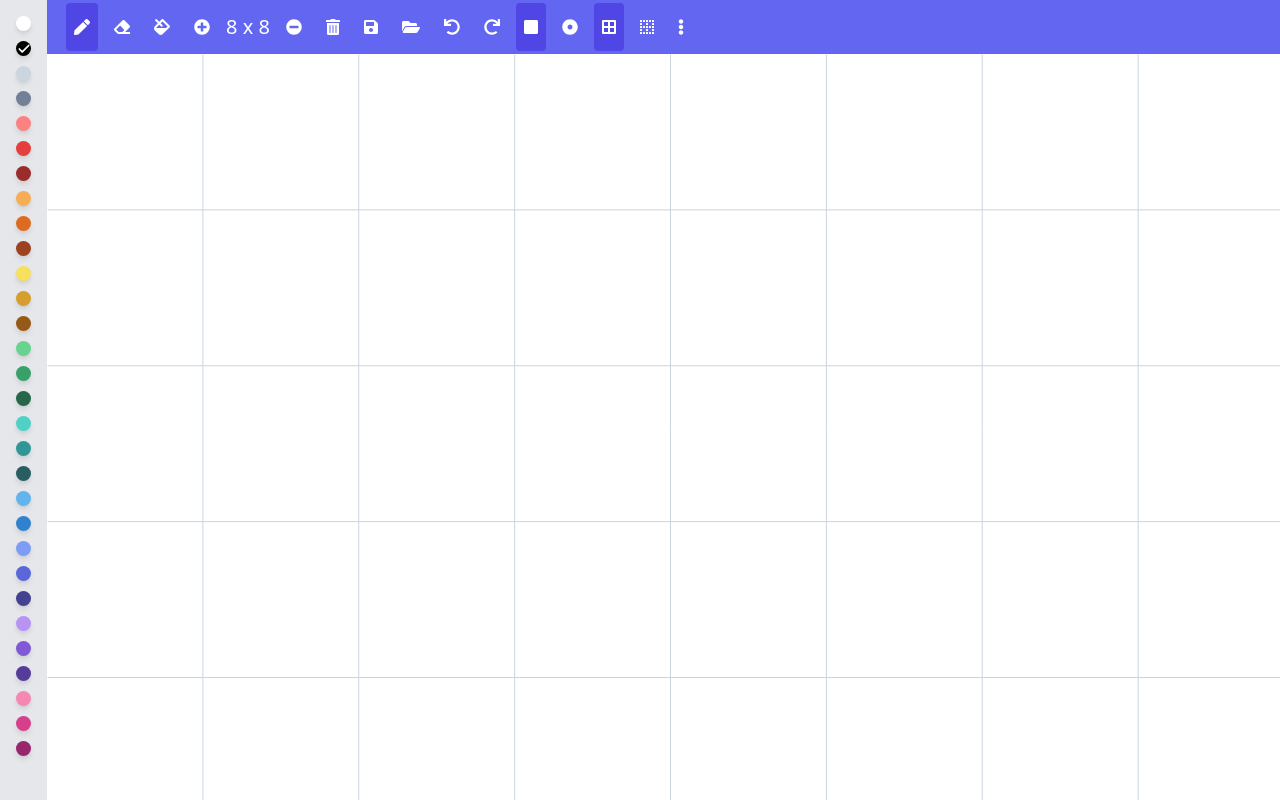
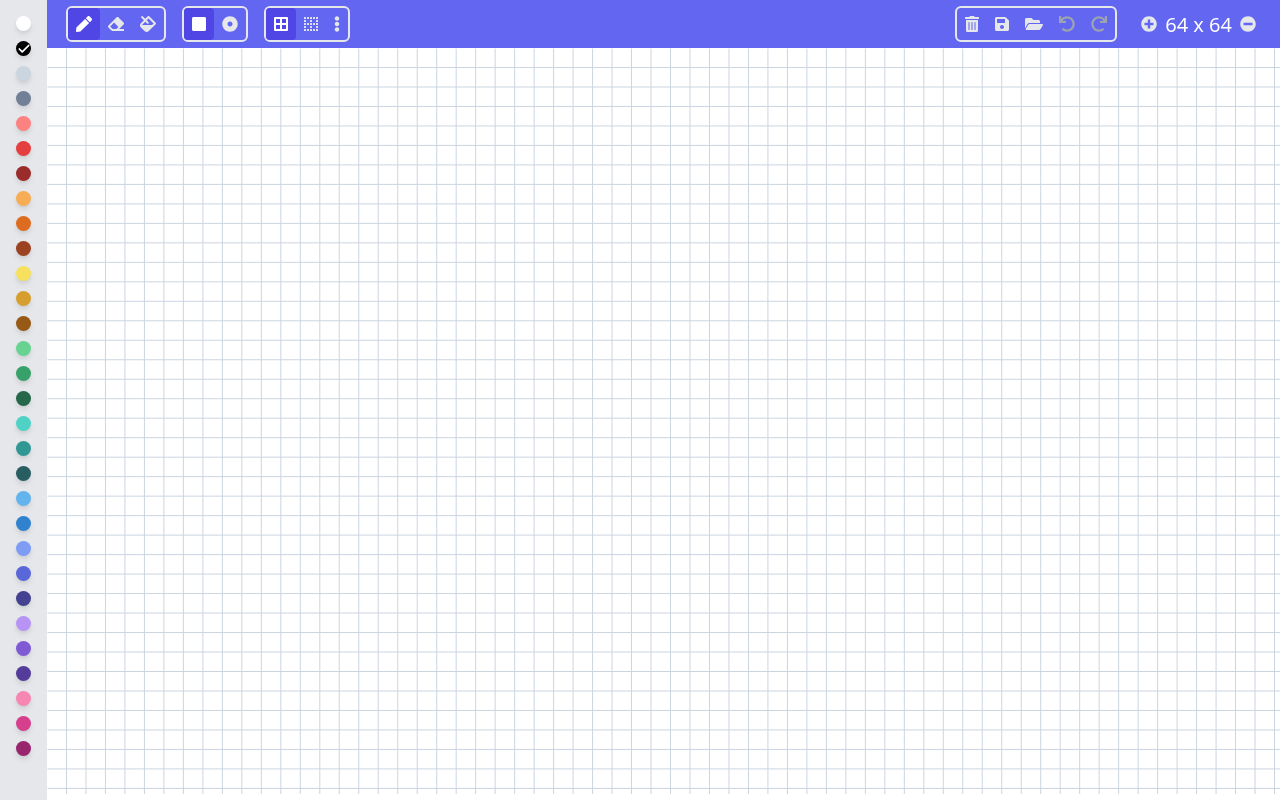
Before and after one commit to Vorgnr/Pixon, a Vue app: page / in a window 1280 px wide. Built offline with nearby package versions, Linux system fonts and the light colour scheme.

Commit message:
toolbox improvement

```diff
--- a/src/assets/css/main.css
+++ b/src/assets/css/main.css
@@ -8,14 +8,16 @@
 }
 
 .toolbox-btn {
-  @apply p-2 font-semibold text-white inline-flex items-center space-x-2 rounded;
+  @apply p-2 text-gray-200 inline-flex items-center space-x-2 rounded;
 }
 
 .toolbox-btn.disabled {
+  @apply text-gray-400;
   cursor: default;
 }
-.toolbox-btn.disabled svg {
-  fill: rgba(75, 85, 99, var(--tw-bg-opacity))
+
+.toolbox-btn.active {
+  @apply bg-indigo-600 text-white
 }
 
 .toolbox-text {
@@ -26,10 +28,7 @@
 
 .toolbar {
   @apply bg-indigo-500;
-  padding: 0 16px 0 66px;
-  height: 54px;
-  display: flex;
-  align-items: center;
+  padding: 6px 16px 6px 66px;
 }
 
 .sidebar {
--- a/src/components/Toolbox.vue
+++ b/src/components/Toolbox.vue
@@ -1,41 +1,72 @@
 <template>
-  <div class="flex flex-wrap justify-center gap-2">
+  <div class="flex flex-row justify-between">
+    <div class="flex flex-row ">
+      <div class="mr-4 border-2 border-gray-200 rounded-md">
         <button
           class="toolbox-btn hover:bg-indigo-600"
-      :class="{'bg-indigo-600': mode === 'pen'}"
+          :class="{ active: mode === 'pen' }"
           @click="changeMode('pen')"
         >
-      <font-awesome-icon
-        icon="pen"
-      />
+          <font-awesome-icon icon="pen" />
         </button>
         <button
           class="toolbox-btn hover:bg-indigo-600"
-      :class="{'bg-indigo-600': mode === 'rubber'}"
+          :class="{ active: mode === 'rubber' }"
           @click="changeMode('rubber')"
         >
           <font-awesome-icon icon="eraser" />
         </button>
         <button
           class="toolbox-btn hover:bg-indigo-600"
-      :class="{'bg-indigo-600': mode === 'fill'}"
+          :class="{ active: mode === 'fill' }"
           @click="changeMode('fill')"
         >
           <font-awesome-icon icon="fill" />
         </button>
+      </div>
+
+      <div class="mr-4 border-2 border-gray-200 rounded-md">
         <button
           class="toolbox-btn hover:bg-indigo-600"
-      @click="$emit('addRow')"
+          :class="{ active: form === 'square' }"
+          @click="changeForm('square')"
         >
-      <font-awesome-icon icon="plus-circle" />
+          <font-awesome-icon icon="square" />
         </button>
-    <span class="toolbox-text">{{ size }} x {{ size }}</span>
         <button
           class="toolbox-btn hover:bg-indigo-600"
-      @click="$emit('delRow')"
+          :class="{ active: form === 'circle' }"
+          @click="changeForm('circle')"
         >
-      <font-awesome-icon icon="minus-circle" />
+          <font-awesome-icon icon="dot-circle" />
         </button>
+      </div>
+      <div class="mr-4 border-2 border-gray-200 rounded-md">
+        <button
+          class="toolbox-btn hover:bg-indigo-600"
+          :class="{ active: gridMode === 'grid' }"
+          @click="changeGridMode('grid')"
+        >
+          <font-awesome-icon icon="border-all" />
+        </button>
+        <button
+          class="toolbox-btn hover:bg-indigo-600"
+          :class="{ active: gridMode === 'none' }"
+          @click="changeGridMode('none')"
+        >
+          <font-awesome-icon icon="border-none" />
+        </button>
+        <button
+          class="toolbox-btn hover:bg-indigo-600"
+          :class="{ active: gridMode === 'dot' }"
+          @click="changeGridMode('dot')"
+        >
+          <font-awesome-icon icon="ellipsis-v" />
+        </button>
+      </div>
+    </div>
+    <div class="flex flex-row items-center">
+      <div class="mr-4 border-2 border-gray-200 rounded-md">
         <button
           class="toolbox-btn hover:bg-indigo-600"
           @click="$emit('del')"
@@ -56,53 +87,35 @@
         </button>
         <button
           class="toolbox-btn"
-      :class="{ 'disabled' : !canUndo, 'hover:bg-indigo-600': canUndo }"
-      @click=" canUndo && $emit('undo')"
+          :class="{ disabled: !canUndo, active: canUndo }"
+          @click="canUndo && $emit('undo')"
         >
           <font-awesome-icon icon="undo" />
         </button>
         <button
           class="toolbox-btn"
-      :class="{ 'disabled' : !canRedo, 'hover:bg-indigo-600': canRedo }"
+          :class="{ disabled: !canRedo, active: canRedo }"
           @click="canRedo && $emit('redo')"
         >
           <font-awesome-icon icon="redo" />
         </button>
+      </div>
+      <div class="">
         <button
           class="toolbox-btn hover:bg-indigo-600"
-      :class="{'bg-indigo-600': form === 'square'}"
-      @click="changeForm('square')"
+          @click="$emit('addRow')"
         >
-      <font-awesome-icon icon="square" />
+          <font-awesome-icon icon="plus-circle" />
         </button>
+        <span class="toolbox-text">{{ size }} x {{ size }}</span>
         <button
           class="toolbox-btn hover:bg-indigo-600"
-      :class="{'bg-indigo-600': form === 'circle'}"
-      @click="changeForm('circle')"
+          @click="$emit('delRow')"
         >
-      <font-awesome-icon icon="dot-circle" />
+          <font-awesome-icon icon="minus-circle" />
         </button>
-    <button
-      class="toolbox-btn hover:bg-indigo-600"
-      :class="{'bg-indigo-600': gridMode === 'grid'}"
-      @click="changeGridMode('grid')"
-    >
-      <font-awesome-icon icon="border-all" />
-    </button>
-    <button
-      class="toolbox-btn hover:bg-indigo-600"
-      :class="{'bg-indigo-600': gridMode === 'none'}"
-      @click="changeGridMode('none')"
-    >
-      <font-awesome-icon icon="border-none" />
-    </button>
-    <button
-      class="toolbox-btn hover:bg-indigo-600"
-      :class="{'bg-indigo-600': gridMode === 'dot'}"
-      @click="changeGridMode('dot')"
-    >
-      <font-awesome-icon icon="ellipsis-v" />
-    </button>
+      </div>
+    </div>
   </div>
 </template>
 
@@ -123,7 +136,7 @@ export default {
     },
     size: {
       type: Number,
-      default: 64
+      default: 64,
     },
     canUndo: {
       type: Boolean,
@@ -132,12 +145,20 @@ export default {
     canRedo: {
       type: Boolean,
       default: false,
-    }
+    },
   },
 
   emits: [
-    'addRow', 'delRow', 'changeMode', 'changeForm', 'changeGridMode',
-    'del', 'save', 'load', 'undo', 'redo'
+    'addRow',
+    'delRow',
+    'changeMode',
+    'changeForm',
+    'changeGridMode',
+    'del',
+    'save',
+    'load',
+    'undo',
+    'redo',
   ],
 
   methods: {
@@ -157,7 +178,7 @@ export default {
       if (this.gridMode !== gridMode) {
         this.$emit('changeGridMode', gridMode);
       }
-    }
+    },
   },
 };
 </script>
--- a/src/pages/Home.vue
+++ b/src/pages/Home.vue
@@ -91,7 +91,7 @@ export default {
       gridWidth: 300,
       gridHeight: 300,
       color: '#000',
-      row: 8,
+      row: 64,
       matrix: {},
       previousState: new SizedArray(100),
       nextState: new SizedArray(100),
```
Lines whose indentation alone changed are shown as unchanged.
